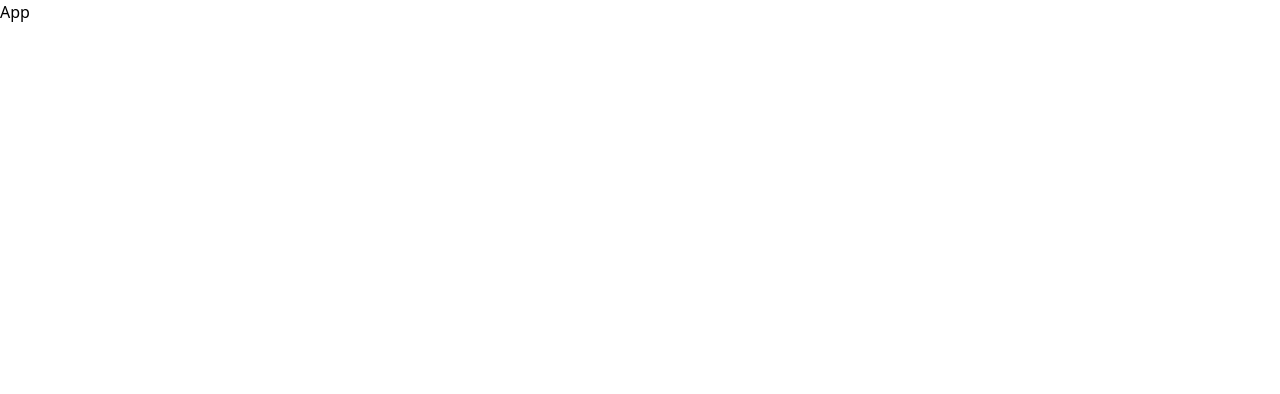
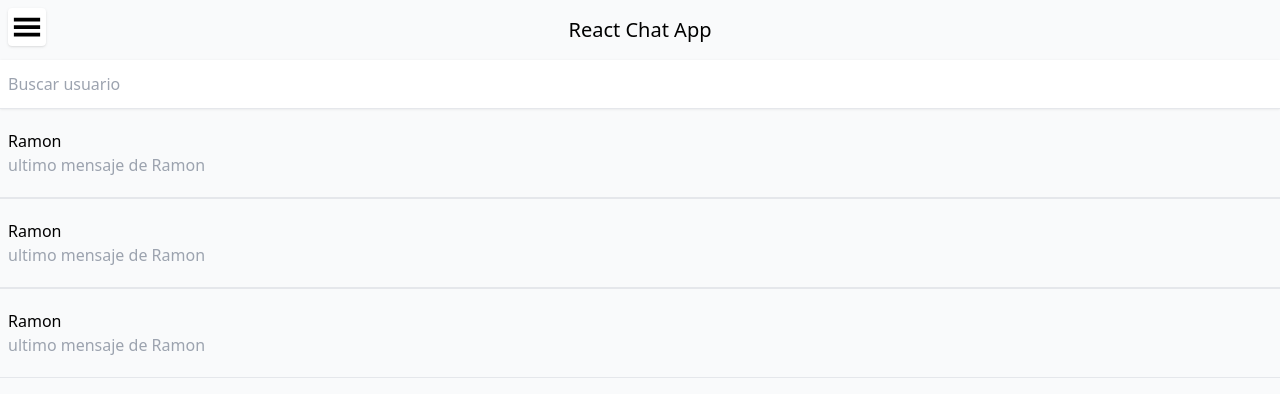
Before and after one commit to SantiMit1/react-chat-app, a React (Vite) app: page / in a window 1280 px wide. Shown: the top 394 px of the page. Built offline with nearby package versions, Linux system fonts and the light colour scheme.

Commit message:
empezando con la ui

```diff
--- a/src/App.jsx
+++ b/src/App.jsx
@@ -1,8 +1,17 @@
-import React from 'react'
+import React, { useState } from 'react'
+import Sidebar from './components/Sidebar'
+import { GiHamburgerMenu } from 'react-icons/gi'
+import ChatWindow from './components/ChatWindow'
 
 const App = () => {
+  const [sidebar, setSidebar] = useState(true)
+
   return (
-    <div className='test'>App</div>
+    <div className='min-w-full min-h-screen bg-slate-700 text-white'>
+      <button onClick={() => setSidebar(!sidebar)} className={`bg-white text-black p-1 rounded shadow m-2 text-3xl fixed z-20`}><GiHamburgerMenu /></button>
+      <Sidebar toggled={sidebar} />
+      <ChatWindow />
+    </div>
   )
 }
 
--- /dev/null
+++ b/src/components/Chat.jsx
@@ -0,0 +1,12 @@
+import React from 'react'
+
+const Chat = () => {
+    return (
+        <div className='w-full px-2 py-5 border-y border-gray-200 flex flex-col'>
+            <h3>Ramon</h3>
+            <p className='text-gray-400'>ultimo mensaje de Ramon</p>
+        </div>
+    )
+}
+
+export default Chat
--- /dev/null
+++ b/src/components/ChatWindow.jsx
@@ -0,0 +1,18 @@
+import React from 'react'
+import { MdSend } from 'react-icons/md'
+
+const ChatWindow = () => {
+  return (
+    <div className='w-full h-screen flex flex-col justify-between'>
+      <div className='w-full py-3 bg-slate-50 text-black text-center'>
+        <h3 className='text-bold text-lg'>Ramon</h3>
+      </div>
+      <form onSubmit={(e) => e.preventDefault()} className='w-full flex flex-row justify-center items-center py-4 bg-slate-200 text-black'>
+        <input className='rounded-l outline-none bg-slate-50 w-10/12 p-2' type="text" />
+        <button className='rounded-r bg-slate-50 p-2 text-2xl' type="submit"><MdSend /></button>
+      </form>
+    </div>
+  )
+}
+
+export default ChatWindow
--- /dev/null
+++ b/src/components/Sidebar.jsx
@@ -0,0 +1,20 @@
+import React from 'react'
+import Chat from './Chat'
+
+const Sidebar = ({ toggled }) => {
+    return (
+        <div className={`flex flex-col items-center justify-start fixed top-0 min-w-full h-screen text-black bg-gray-50 ${toggled ? 'translate-x-0' : '-translate-x-full'} transition z-10`}>
+            <h1 className='text-xl text-semibold p-4'>React Chat App</h1>
+            <form className='w-full' onSubmit={(e) => e.preventDefault()}>
+                <input className='py-3 px-2 w-full shadow outline-none text-black' placeholder='Buscar usuario' type="text" />
+            </form>
+            <div className='w-full overflow-y-scroll'>
+                <Chat />
+                <Chat />
+                <Chat />
+            </div>
+        </div>
+    )
+}
+
+export default Sidebar
```
